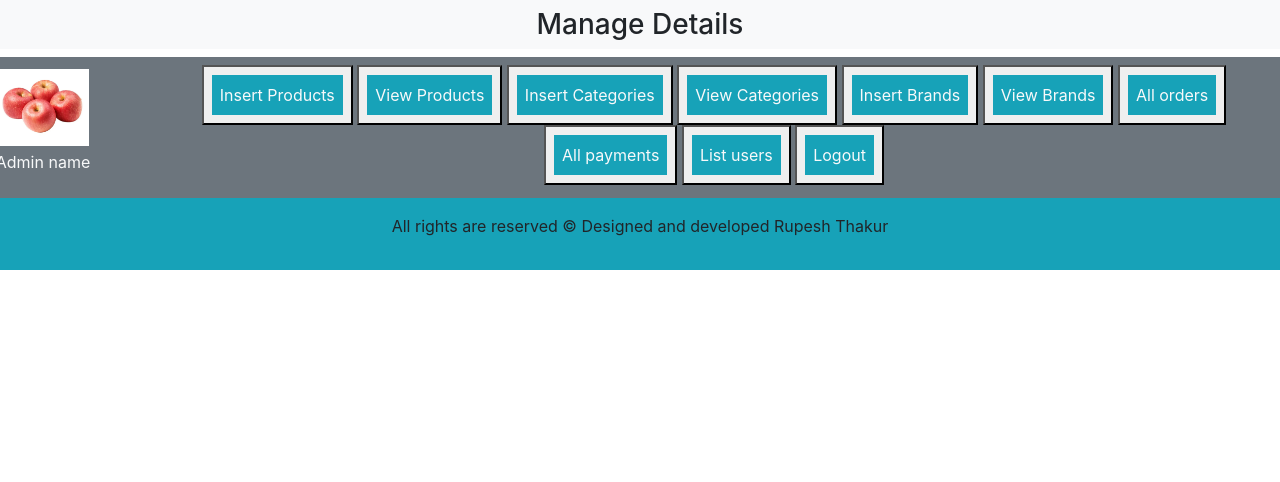
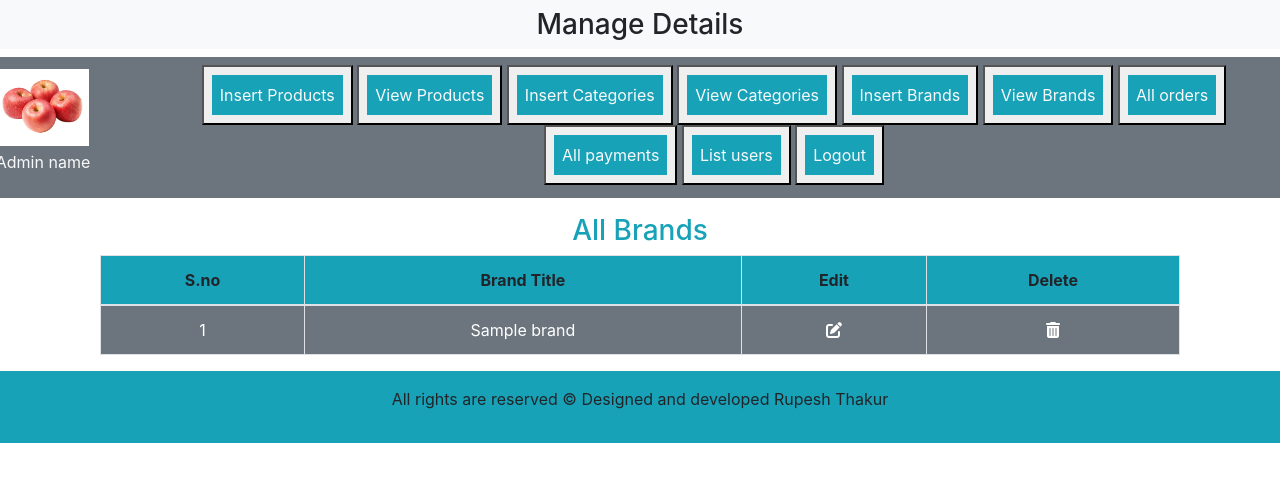
Before and after one commit to rupesh8690/ECOMMERCE, a PHP site: page /admin/index.php?view_brands in a window 1280 px wide. Shown: the part 73-555 px from the top of the page. Run offline with PHP 8.4, Linux system fonts and the light colour scheme; tables that the repository leaves empty or names only in its code hold one stand-in row (values such as "Sample post"); some libraries are stand-ins or nearby versions.

Commit message:
updated admin

```diff
--- a/admin/index.php
+++ b/admin/index.php
@@ -6,6 +6,7 @@
     <title>Admin Dashboard</title>
     <!---bootstrap css link --->
     <link rel="stylesheet" href="https://cdn.jsdelivr.net/npm/bootstrap@4.3.1/dist/css/bootstrap.min.css" integrity="sha384-ggOyR0iXCbMQv3Xipma34MD+dH/1fQ784/j6cY/iJTQUOhcWr7x9JvoRxT2MZw1T" crossorigin="anonymous">
+
     <!--custom css--->
     <link rel="stylesheet" href="../styles.css">
 
@@ -79,9 +80,9 @@
             <button><a href="insert_product.php" class="nav-link text-light bg-info m-2 p-2">Insert Products</a></button>
             <button><a href="index.php?view_products" class="nav-link text-light bg-info m-2 p-2" >View Products</a></button>
             <button><a href="index.php?insert_category" class="nav-link text-light bg-info m-2 p-2">Insert Categories</a></button>
-            <button><a href="" class="nav-link text-light bg-info m-2 p-2">View Categories</a></button>
+            <button><a href="index.php?view_category" class="nav-link text-light bg-info m-2 p-2">View Categories</a></button>
             <button><a href="index.php?insert_brands" class="nav-link text-light bg-info m-2 p-2">Insert Brands</a></button>
-            <button><a href="" class="nav-link text-light bg-info m-2 p-2">View Brands</a></button>
+            <button><a href="index.php?view_brands" class="nav-link text-light bg-info m-2 p-2">View Brands</a></button>
             <button><a href="" class="nav-link text-light bg-info m-2 p-2">All orders</a></button>
             <button><a href="" class="nav-link text-light bg-info m-2 p-2">All payments</a></button>
             <button><a href="" class="nav-link text-light bg-info m-2 p-2">List users</a></button>
@@ -114,8 +115,35 @@
   {
     include('edit_products.php');
   }
+  if(isset($_GET['view_category']))
+  {
+    include('view_categories.php');
+  }
 
+  if(isset($_GET['view_brands']))
+  {
+    include('view_brands.php');
+  }
 
+  if(isset($_GET['edit_category']))
+  {
+    include('edit_category.php');
+  }
+
+  if(isset($_GET['edit_brands']))
+  {
+    include('edit_brands.php');
+  }
+
+  if(isset($_GET['delete_brands']))
+  {
+    include('delete_brand.php');
+  }
+
+  if(isset($_GET['delete_category']))
+  {
+    include('delete_category.php');
+  }
    ?>
 
   </div>
@@ -138,5 +166,8 @@
 <script src="https://cdn.jsdelivr.net/npm/bootstrap@4.3.1/dist/js/bootstrap.min.js" integrity="sha384-JjSmVgyd0p3pXB1rRibZUAYoIIy6OrQ6VrjIEaFf/nJGzIxFDsf4x0xIM+B07jRM" crossorigin="anonymous"></script>
 
 
+<script src="https://code.jquery.com/jquery-3.2.1.slim.min.js" integrity="sha384-KJ3o2DKtIkvYIK3UENzmM7KCkRr/rE9/Qpg6aAZGJwFDMVNA/GpGFF93hXpG5KkN" crossorigin="anonymous"></script>
+<script src="https://cdn.jsdelivr.net/npm/popper.js@1.12.9/dist/umd/popper.min.js" integrity="sha384-ApNbgh9B+Y1QKtv3Rn7W3mgPxhU9K/ScQsAP7hUibX39j7fakFPskvXusvfa0b4Q" crossorigin="anonymous"></script>
+<script src="https://cdn.jsdelivr.net/npm/bootstrap@4.0.0/dist/js/bootstrap.min.js" integrity="sha384-JZR6Spejh4U02d8jOt6vLEHfe/JQGiRRSQQxSfFWpi1MquVdAyjUar5+76PVCmYl" crossorigin="anonymous"></script>
 </body>
 </html>
--- a/admin/view_brands.php
+++ b/admin/view_brands.php
@@ -37,7 +37,7 @@ include('../includes/connect.php');
 
   if($num_of_rows>0)
   {
-    echo " <thead class='bg-info'>
+    echo " <thead class='bg-info text-center'>
     <tr>
       <th scope='col'>S.no</th>
       <th scope='col'>Brand Title</th>
@@ -59,7 +59,7 @@ include('../includes/connect.php');
     <td>$si_num</td>
     <td>$brand_title</td>
     <td><a href='index.php?edit_brands=$brand_id' class='text-white'><i class='fa-solid fa-pen-to-square'></i> </a></td>
-    <td><a href='' class='text-white'><i class='fa-solid fa-trash-can'></i> </a></td>
+    <td><a href='index.php?delete_brands=$brand_id' class='text-white' data-toggle='modal' data-target='#exampleModal'> <i class='fa-solid fa-trash-can'> </i> </a></td>
   </tr>";
 
   $si_num++;
@@ -71,7 +71,38 @@ include('../includes/connect.php');
 
   </tbody>
 </table>
+
+<!--bootstrap model---->
+
+<!-- Modal -->
+<div class="modal fade" id="exampleModal" tabindex="-1" role="dialog" aria-labelledby="exampleModalLabel" aria-hidden="true">
+  <div class="modal-dialog" role="document">
+    <div class="modal-content">
+
+      <div class="modal-body">
+        <h4>Are you sure you want to delete this?</h4>
+      </div>
+      <div class="modal-footer">
+        <button type="button" class="btn btn-secondary" data-dismiss="modal"><a href="./index.php?view_brands" class="text-light text-decoration-none">No</button>
+        <button type="button" class="btn btn-primary"><a href="index.php?delete_brands=<?php echo $brand_id?> "  class="text-light text-decoration-none">Yes</a></button>
+      </div>
     </div>
+  </div>
+</div>
+<!---model end--->
+    </div>
+    <?php
+    // Validation for deletion
+    // echo '<script>
+    // function confirmDelete(brand_id) {
+    //     console.log("Received brand_id: " + brand_id);
+    //     if (confirm("Are you sure you want to delete this brand?")) {
+    //         window.location.href = "delete_brand.php?brand_id=" + brand_id;
+    //     }
+    // }
+    // </script>';
 
+
+    ?>
 </body>
 </html>
--- a/users_area/profile.php
+++ b/users_area/profile.php
@@ -246,6 +246,10 @@ cart();
     {
       include('my_orders.php');
     }
+    if(isset($_GET['delete_account']))
+    {
+      include('delete_account.php');
+    }
 
     ?>
 
```
Also changed, not shown: admin/delete_brand.php (added, +29 -0 lines), admin/delete_category.php (added, +30 -0 lines), admin/edit_category.php (+17 -2 lines), admin/view_categories.php (+34 -2 lines).
